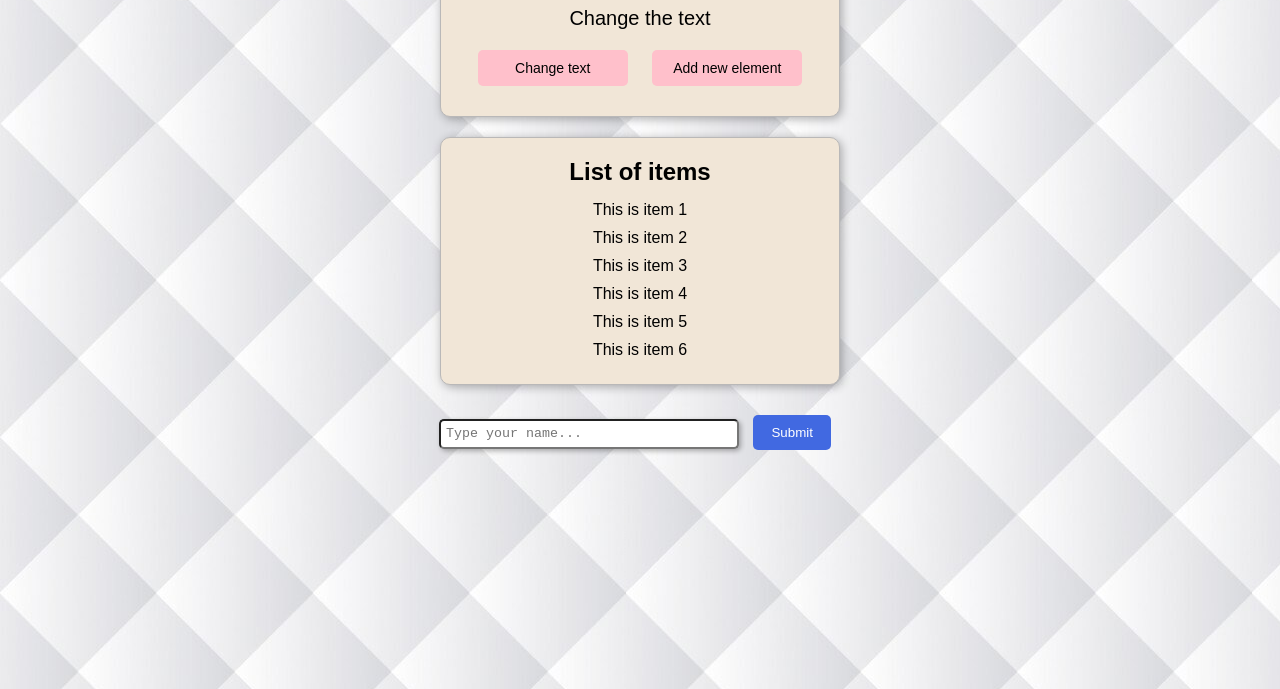
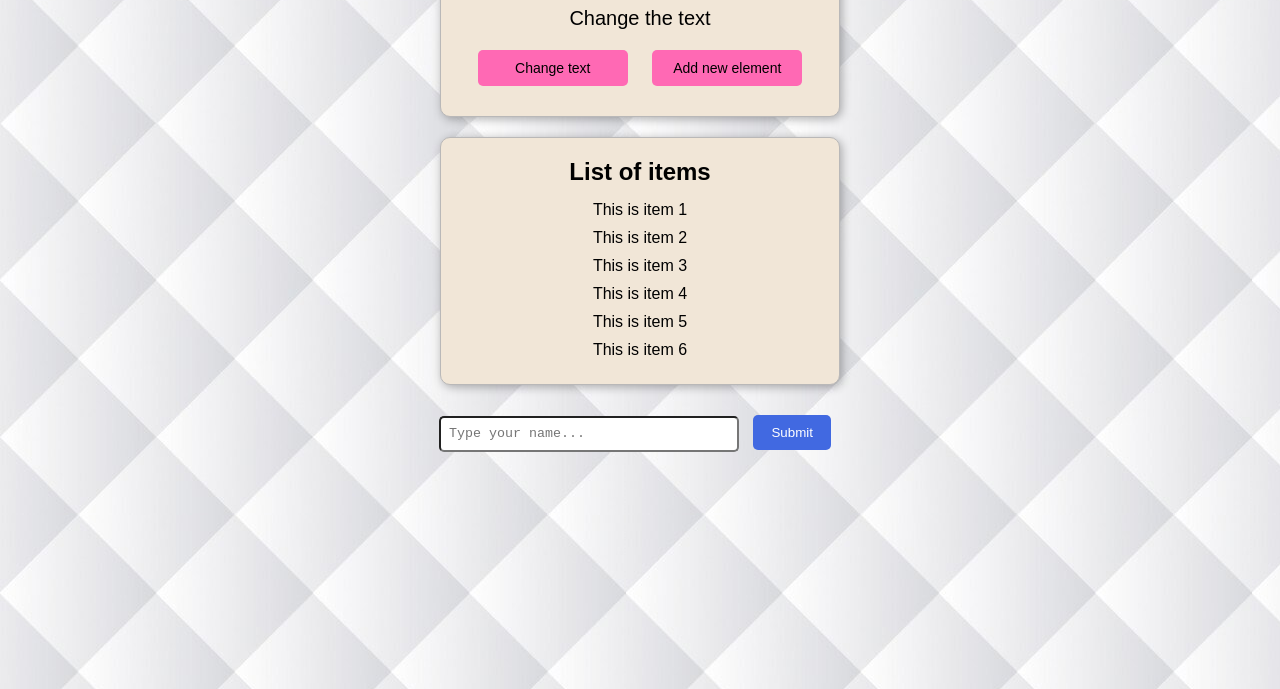
Before and after one commit to JorgenMJobloop/JS23-04, a plain HTML site: page index.html in a window 1280 px wide. Shown: the part 111-800 px from the top of the page. Drawn offline with Linux system fonts and the light colour scheme.

Commit message:
added favicon

```diff
--- a/index.html
+++ b/index.html
@@ -4,6 +4,7 @@
     <link rel="stylesheet" href="style.css">
     <script src="script.js" defer></script>
     <meta charset="UTF-8">
+    <link rel="shortcut icon" href="./java-script.png" type="image/x-icon">
     <meta name="viewport" content="width=device-width, initial-scale=1.0">
     <title>DT JS 26.02</title>
 </head>
--- a/script.js
+++ b/script.js
@@ -11,7 +11,7 @@ document.getElementById("changeTextBtn").addEventListener("click", () => {
 })
 
 Array.from(buttons).forEach((btn) => {
-    btn.style.backgroundColor = "pink"
+    btn.style.backgroundColor = "hotpink"
     btn.style.color ="black"
 })
 
--- a/style.css
+++ b/style.css
@@ -40,6 +40,7 @@ button{
 .btn{
     width: 150px;
     font-size: 14px;
+    font-weight: 500;
 }
 
 button:hover{
@@ -59,14 +60,12 @@ ul{
 .item{
     margin: 5px 0px;
     cursor: pointer;
-    list-style-type: none;
+   list-style-type: none;
 }
 #nameInput{
-    height: 30px;
+    height: 36px;
     border-radius: 5px;
     width: 300px;
-    padding: 5px;
-    box-shadow: 2px 2px 5px rgba(0, 0, 0, 0.302);
+    padding: 8px;
     font-family:'Courier New', Courier, monospace;
-
 }
```
Also changed, not shown: java-script.png (added).
